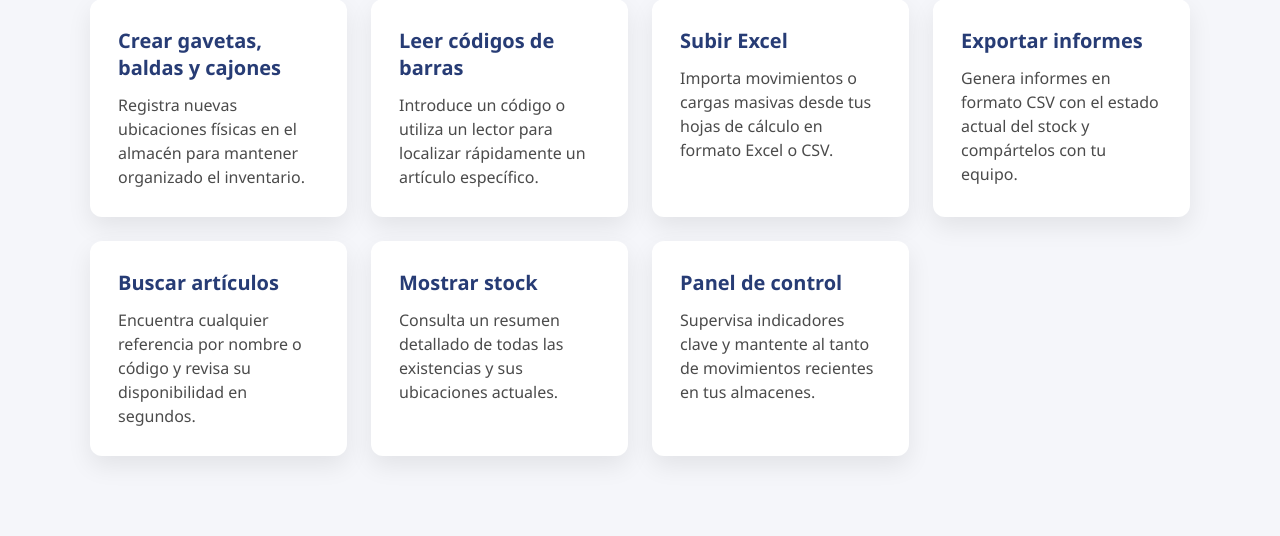
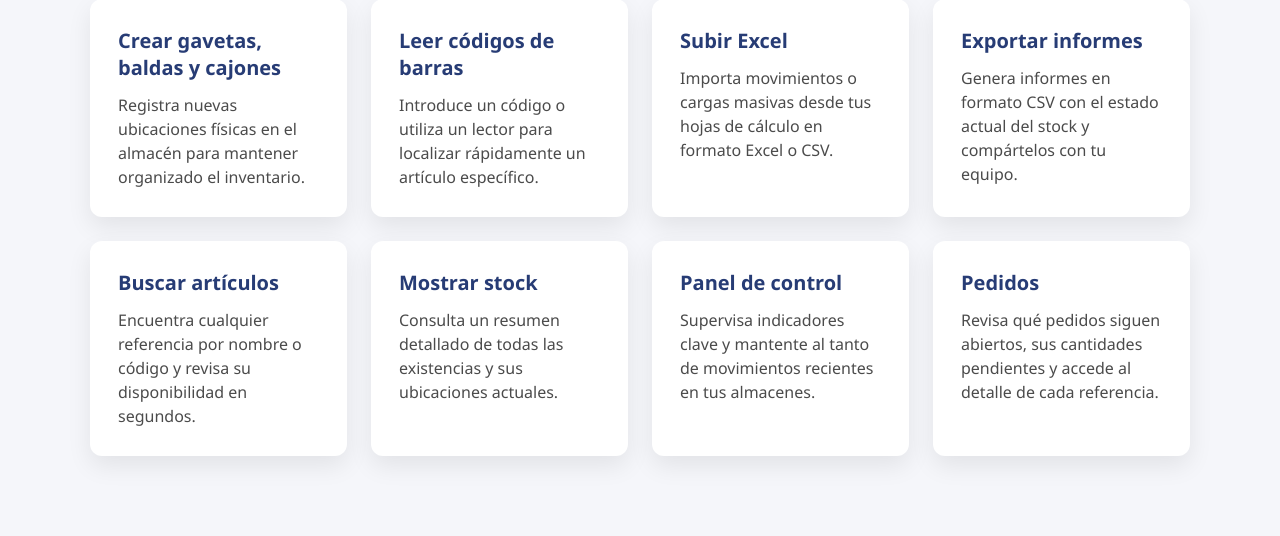
Before and after one commit to opticaelvalle-design/Gestion-de-inventario-EVO, a Flask app: page / in a window 1280 px wide. Shown: the part 270-806 px from the top of the page. Run offline with Flask 3, Linux system fonts and the light colour scheme.

Commit message:
Update index.html

```diff
--- a/templates/index.html
+++ b/templates/index.html
@@ -30,5 +30,9 @@
         <h2>Panel de control</h2>
         <p>Supervisa indicadores clave y mantente al tanto de movimientos recientes en tus almacenes.</p>
     </a>
+    <a class="card" href="{{ url_for('pedidos') }}">
+        <h2>Pedidos</h2>
+        <p>Revisa qué pedidos siguen abiertos, sus cantidades pendientes y accede al detalle de cada referencia.</p>
+    </a>
 </section>
 {% endblock %}
```
